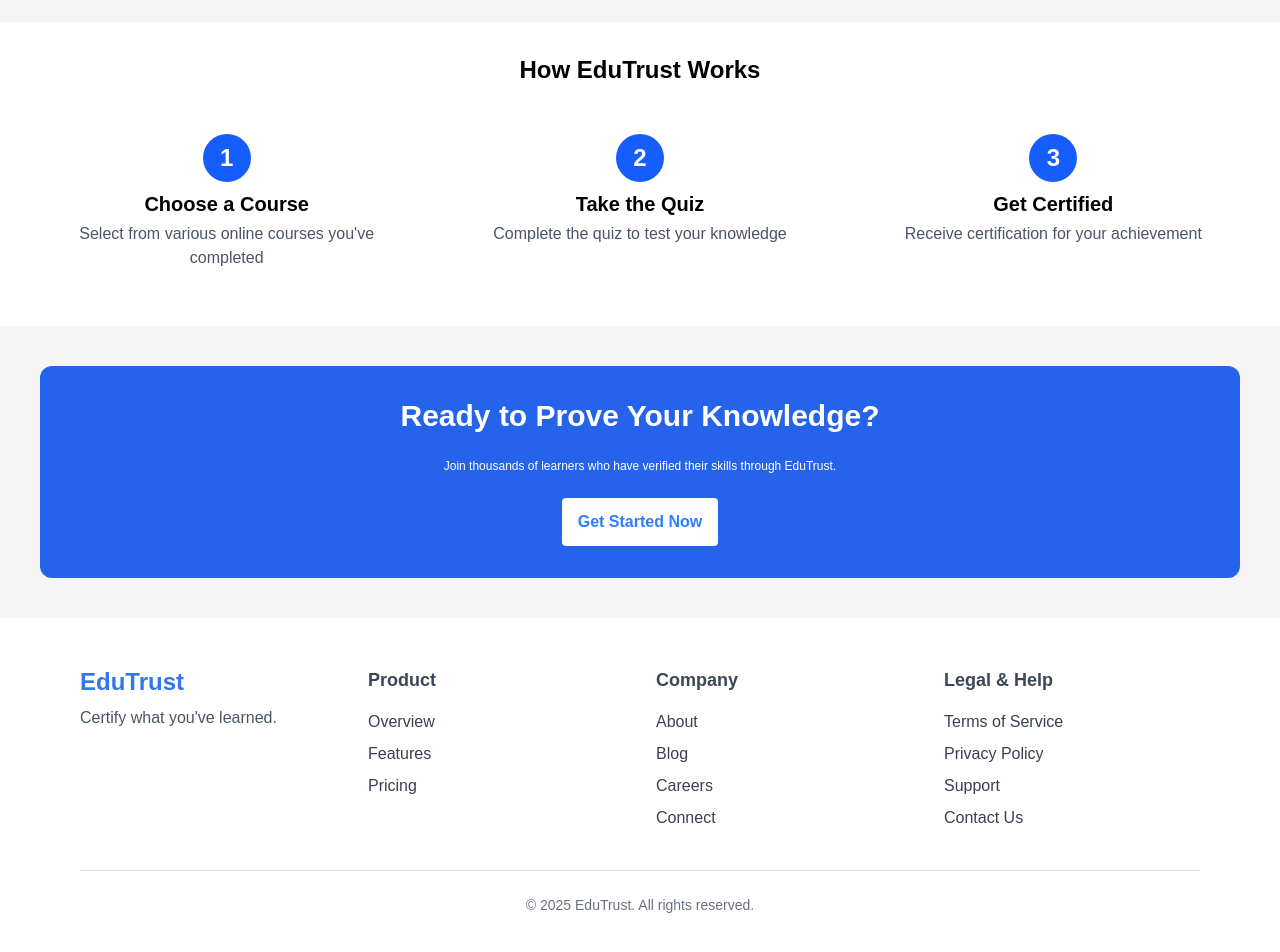
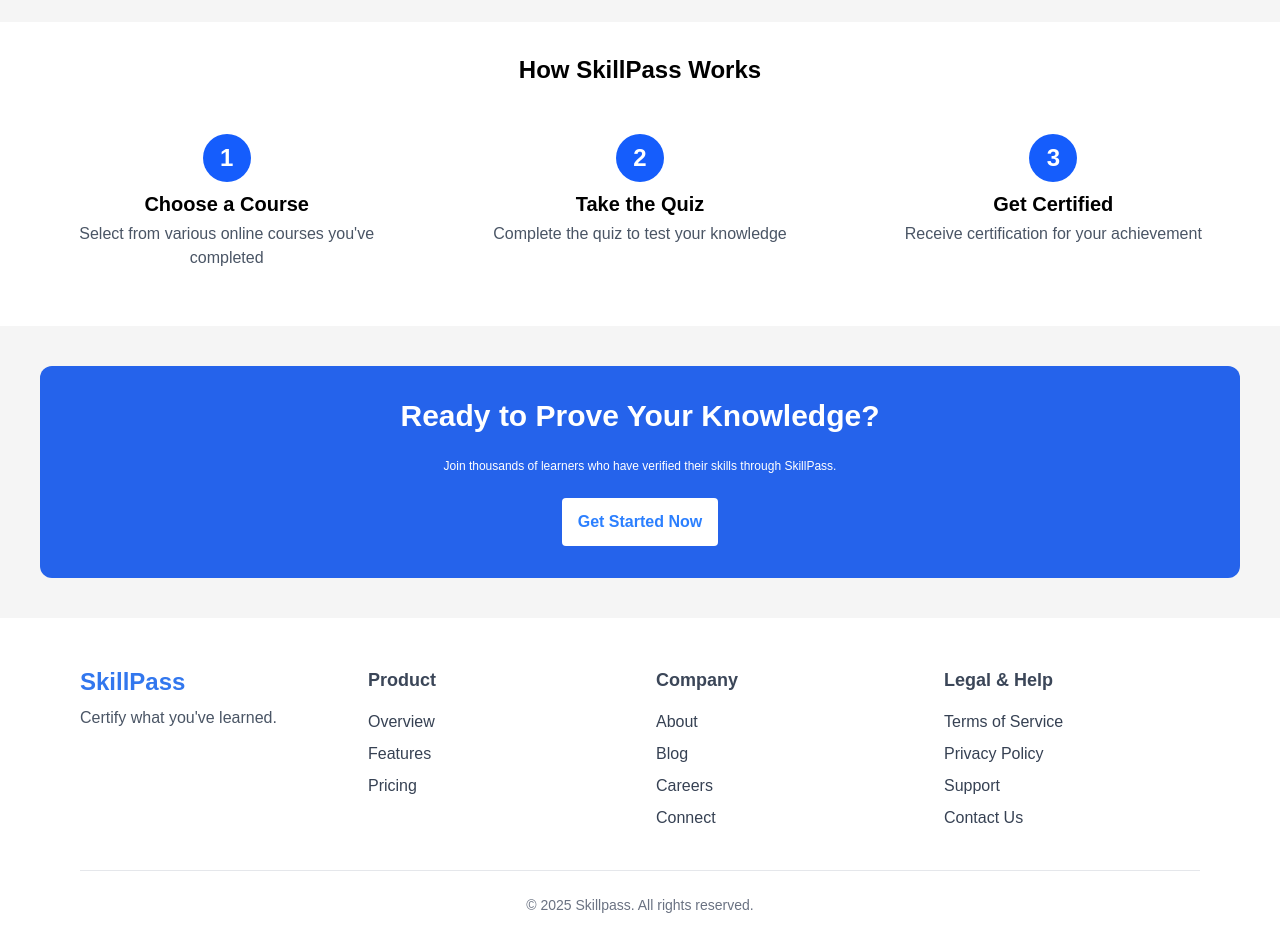
Before and after one commit to gautamabhish/Skillpass, a Next.js app: page / in a window 1280 px wide. Shown: the part 940-1892 px from the top of the page. Built offline with nearby package versions, Linux system fonts and the light colour scheme.

Commit message:
migrating name to skillpass

```diff
--- a/src/components/ui/globals/ExploreNavbar.tsx
+++ b/src/components/ui/globals/ExploreNavbar.tsx
@@ -22,7 +22,7 @@
     <nav className="flex items-center justify-between px-6 py-4 bg-white relative z-50">
       {/* Logo */}
       <Link href='/' className={clsx('text-2xl cursor-pointer font-semibold text-blue-600', inter.className)}>
-        EduTrust
+        SkillPass
       </Link>
 
 
--- a/src/components/ui/globals/Footer.tsx
+++ b/src/components/ui/globals/Footer.tsx
@@ -10,7 +10,7 @@
           {/* Column 1: Branding */}
           <div className="flex flex-col">
             <div className="text-2xl font-bold text-[#3277ee] mb-2">
-              EduTrust
+              SkillPass
             </div>
             <p className="text-gray-600">
               Certify what you've learned.
@@ -96,7 +96,7 @@
 
         {/* Bottom Section: Copyright */}
         <div className="border-t border-gray-200 mt-8 pt-6 text-center text-gray-500 text-sm">
-          &copy; {new Date().getFullYear()} EduTrust. All rights reserved.
+          &copy; {new Date().getFullYear()} Skillpass. All rights reserved.
         </div>
       </div>
     </footer>
--- a/src/components/ui/globals/Navbar.tsx
+++ b/src/components/ui/globals/Navbar.tsx
@@ -6,7 +6,7 @@
 
         <div  className='flex justify-between items-center py-1'>
             <ul className='flex p-4 ml-12 gap-12 items-center'>
-                <li className='text-[#1658e7e8] font-semibold text-2xl pr-2.5'>EduTrust</li>
+                <li className='text-[#1658e7e8] font-semibold text-2xl pr-2.5'>SkillPass</li>
                <ul className='flex gap-12 items-center  ml-4 text-[#616975] '>
                <li className='hover:text-slate-700'><Link href={"/explore"}>Explore</Link></li>
                 {/* <li className='hover:text-slate-700'><Link href={"/create-quiz"}>Create Test</Link></li> */}
--- a/src/components/ui/globals/NavbarLogged.tsx
+++ b/src/components/ui/globals/NavbarLogged.tsx
@@ -38,7 +38,7 @@
       {/* Branding */}
       <div className="ml-8 text-2xl flex gap-4 font-bold text-[#095ef1]">
         <img src="./globe.svg" className="h-8 w-8 object-cover" alt="Logo" />
-        <div>EduTrust</div>
+        <div>SkillPass</div>
       </div>
 
       {/* Right Side */}
--- a/src/components/ui/globals/Started.tsx
+++ b/src/components/ui/globals/Started.tsx
@@ -11,7 +11,7 @@
           Ready to Prove Your Knowledge?
         </h1>
         <p className="text-xs text-white ">
-          Join thousands of learners who have verified their skills through EduTrust.
+          Join thousands of learners who have verified their skills through SkillPass.
         </p>
         <Link href='/explore' className=" py-3 px-4 bg-white text-blue-500 font-semibold rounded ">
           Get Started Now
--- a/src/components/ui/globals/Works.tsx
+++ b/src/components/ui/globals/Works.tsx
@@ -21,7 +21,7 @@
 
   return (
     <div className="p-8 bg-white">
-      <h2 className="text-2xl font-bold mb-6 text-center">How EduTrust Works</h2>
+      <h2 className="text-2xl font-bold mb-6 text-center">How SkillPass Works</h2>
       <div className="grid md:grid-cols-3 gap-6">
         {data.map((item, index) => (
           <div key={index} className="flex flex-col items-center bg-white p-6 rounded-lg ">
```
